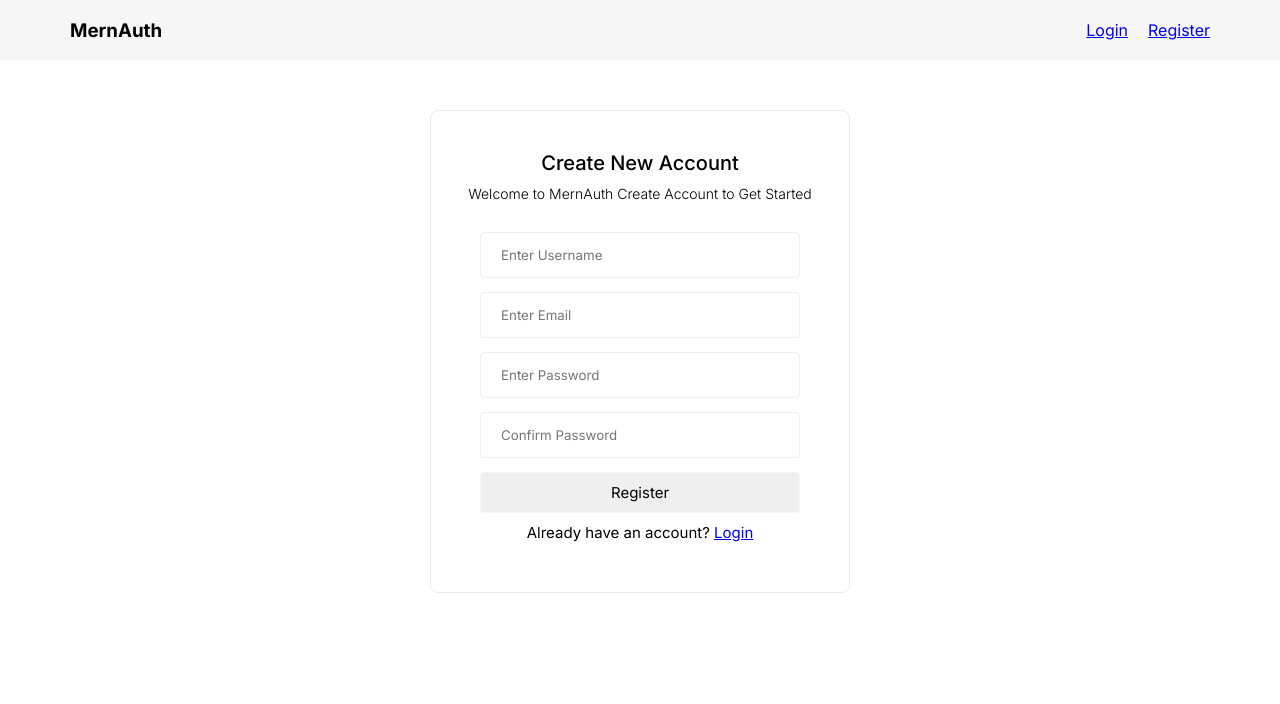
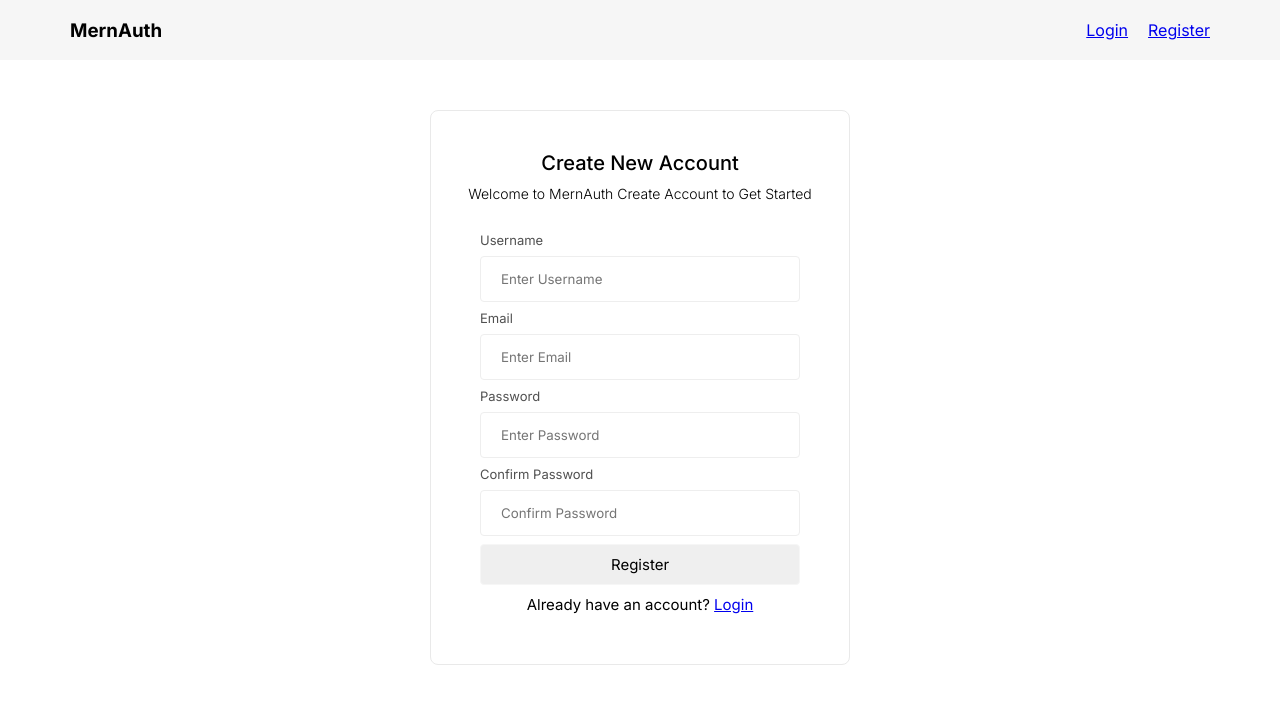
Before and after one commit to hirushaph/MernAuth-Frontend, a React (Vite) app: page /register in a window 1280 px wide. Shown: the top 704 px of the page. Built offline with nearby package versions, Linux system fonts and the light colour scheme.

Commit message:
Add Register form validation

```diff
--- a/src/components/FormInput.css
+++ b/src/components/FormInput.css
@@ -4,10 +4,25 @@
   padding: 14px 20px;
   border: 1px solid #eeeeee;
   border-radius: 4px;
-  margin-bottom: 14px;
+  margin-bottom: 8px;
   outline: none;
+}
+
+label {
+  display: block;
+  font-size: 13px;
+  color: #505050;
+  margin-bottom: 8px;
 }
 
 .input:focus {
   border-color: gold;
 }
+
+.errorMessage {
+  display: block;
+  font-size: 12px;
+  font-weight: 500;
+  color: red;
+  margin-bottom: 14px;
+}
--- a/src/components/FormInput.jsx
+++ b/src/components/FormInput.jsx
@@ -1,7 +1,17 @@
 import "./FormInput.css";
 
-function FormInput({ type, placeholder, value, onChange, name }) {
+function FormInput({
+  type,
+  placeholder,
+  value,
+  onChange,
+  name,
+  errors,
+  label,
+}) {
   return (
+    <div>
+      <label>{label}</label>
       <input
         type={type}
         placeholder={placeholder}
@@ -10,6 +20,8 @@ function FormInput({ type, placeholder, value, onChange, name }) {
         name={name}
         className="input"
       />
+      {errors[name] && <span className="errorMessage">{errors[name]}</span>}
+    </div>
   );
 }
 
--- a/src/pages/Register.jsx
+++ b/src/pages/Register.jsx
@@ -3,6 +3,11 @@ import "./Register.css";
 import Button from "../components/Button";
 import { useState } from "react";
 import FormInput from "../components/FormInput";
+import {
+  validateEmail,
+  validatePassword,
+  validateUsername,
+} from "../../utils/validation";
 
 const formInputs = [
   {
@@ -10,24 +15,28 @@ const formInputs = [
     name: "username",
     type: "text",
     placeholder: "Enter Username",
+    label: "Username",
   },
   {
     id: 2,
     name: "email",
-    type: "email",
+    type: "text",
     placeholder: "Enter Email",
+    label: "Email",
   },
   {
     id: 3,
     name: "password",
     type: "password",
     placeholder: "Enter Password",
+    label: "Password",
   },
   {
     id: 4,
     name: "confirmPassword",
     type: "password",
     placeholder: "Confirm Password",
+    label: "Confirm Password",
   },
 ];
 
@@ -39,8 +48,54 @@ function Register() {
     confirmPassword: "",
   });
 
+  const [errors, setErrors] = useState({
+    username: "",
+    email: "",
+    password: "",
+    confirmPassword: "",
+  });
+
   function handleOnChange(e) {
+    e.preventDefault();
+    const { type, name, value } = e.target;
+
+    setData({ ...data, [name]: value });
+
+    switch (e.target.name) {
+      case "username":
+        setErrors({ ...errors, username: validateUsername(value) });
+        break;
+      case "email":
+        setErrors({ ...errors, email: validateEmail(value) });
+        break;
+      case "password":
+        setErrors({
+          ...errors,
+          password: validatePassword(value, data.confirmPassword, name),
+          confirmPassword:
+            value !== data.confirmPassword && data.confirmPassword
+              ? "Password does not match"
+              : "",
+        });
+
+        break;
+      case "confirmPassword":
+        setErrors({
+          ...errors,
+          confirmPassword: validatePassword(data.password, value, name),
+        });
+        break;
+      default:
+        break;
+    }
+  }
+
+  function handleSubmit(e) {
+    e.preventDefault();
+    const validationErros = {};
     setData({ ...data, [e.target.name]: e.target.value });
+
+    console.log(validationErros);
   }
 
   return (
@@ -50,13 +105,14 @@ function Register() {
           <h3>Create New Account</h3>
           <p>Welcome to MernAuth Create Account to Get Started</p>
         </div>
-        <form className="form">
+        <form className="form" onSubmit={handleSubmit}>
           {formInputs.map((input) => (
             <FormInput
               key={input.id}
               {...input}
               value={data[input.name]}
               onChange={handleOnChange}
+              errors={errors}
             />
           ))}
           <Button type="submit">Register</Button>
--- /dev/null
+++ b/utils/validation.js
@@ -0,0 +1,32 @@
+export function validateUsername(username) {
+  if (!username.trim()) {
+    return "Username is Required";
+  } else if (username.length < 6) {
+    return "Username should be at least 7 characters";
+  }
+}
+
+export function validateEmail(email) {
+  if (!email.trim()) {
+    return "Email is Required";
+  } else if (validateEmailAddress(email) == null) {
+    return "Email address is not valid";
+  }
+}
+
+export function validatePassword(password, confirmPassword, type) {
+  if (type === "password") {
+    if (password.length < 8) return "Password must be at least 8 characters";
+  } else if (type === "confirmPassword") {
+    if (password !== confirmPassword) return "Password does not match";
+  }
+}
+
+// email address validation check
+function validateEmailAddress(email) {
+  return String(email)
+    .toLowerCase()
+    .match(
+      /^(([^<>()[\]\\.,;:\s@"]+(\.[^<>()[\]\\.,;:\s@"]+)*)|.(".+"))@((\[[0-9]{1,3}\.[0-9]{1,3}\.[0-9]{1,3}\.[0-9]{1,3}\])|(([a-zA-Z\-0-9]+\.)+[a-zA-Z]{2,}))$/
+    );
+}
```
Lines whose indentation alone changed are shown as unchanged.
